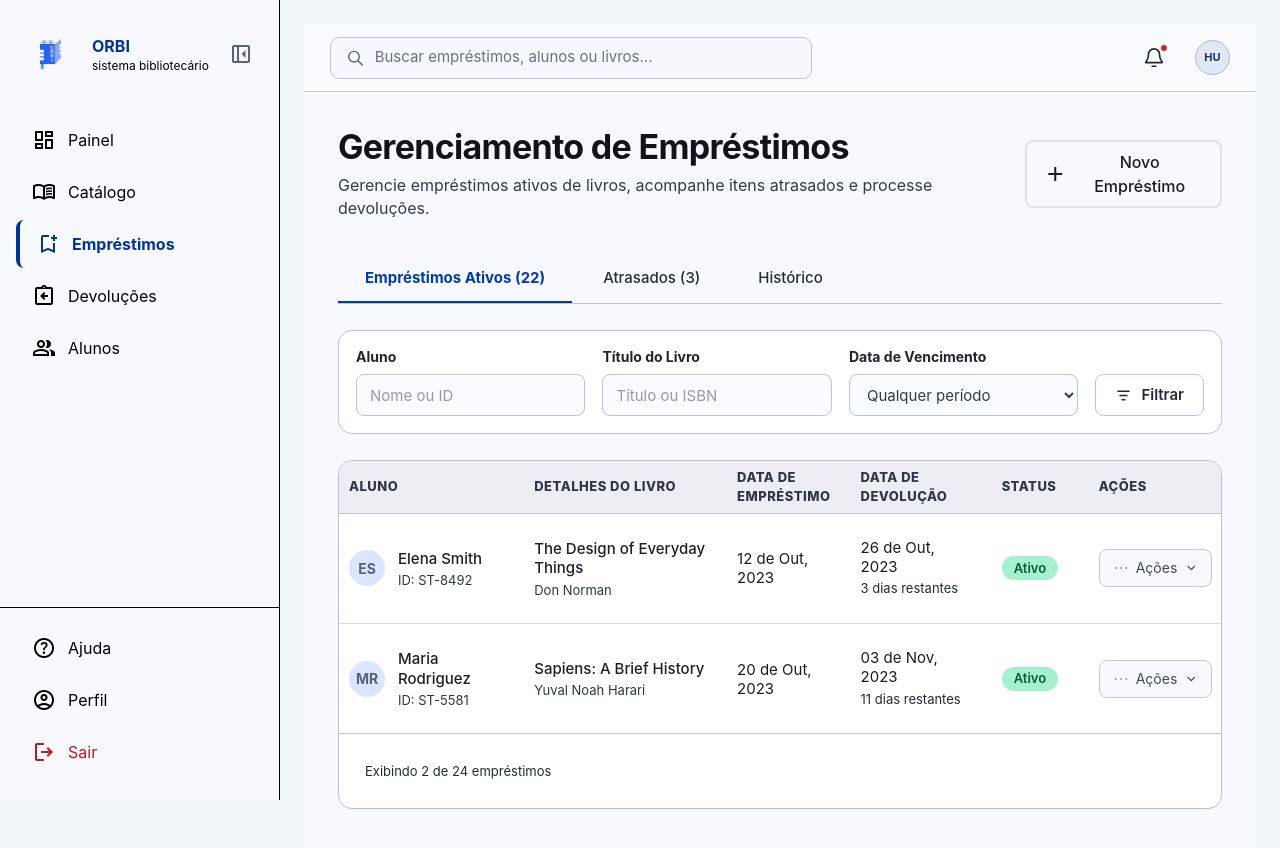
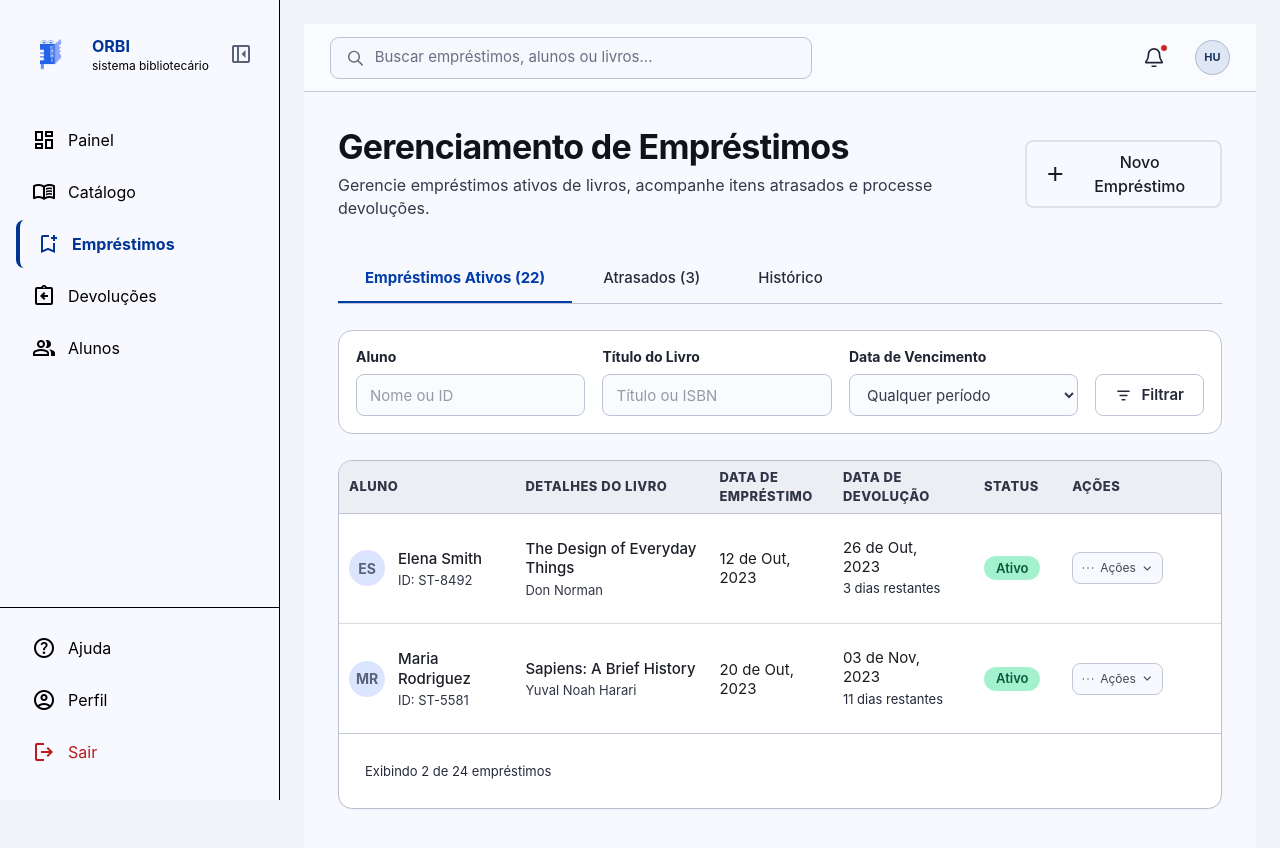
Before and after one commit to RayronVidal/ORBI, a React (Vite) app: page /emprestimos in a window 1280 px wide. Shown: the top 848 px of the page. Built offline with nearby package versions, Linux system fonts and the light colour scheme.

Commit message:
Corrige largura das colunas e responsividade dos cards de empréstimos

```diff
--- a/src/pages/Library/GestaoEmprestimos/Emprestimos.css
+++ b/src/pages/Library/GestaoEmprestimos/Emprestimos.css
@@ -68,7 +68,7 @@
 table { width: 100%; min-width: 900px; border-collapse: collapse; table-layout: fixed; }
 thead { background: #eceef4; }
 th { height: 52px; padding: 0 10px; text-align: left; border-bottom: 1px solid #c0c5d3; color: #303648; font-size: 13px; letter-spacing: .5px; font-weight: 800; }
-th:nth-child(1) { width: 21%; } th:nth-child(2) { width: 23%; } th:nth-child(3) { width: 14%; } th:nth-child(4) { width: 16%; } th:nth-child(5) { width: 11%; } th:nth-child(6) { width: 15%; }
+th:nth-child(1) { width: 20%; } th:nth-child(2) { width: 22%; } th:nth-child(3) { width: 14%; } th:nth-child(4) { width: 16%; } th:nth-child(5) { width: 10%; } th:nth-child(6) { width: 18%; }
 td { height: 110px; padding: 0 10px; border-bottom: 1px solid #d9dce5; vertical-align: middle; font-size: 15px; }
 tbody tr:last-child td { border-bottom: 0; }
 tbody tr.overdue-row { background: #fffafa; }
@@ -122,14 +122,15 @@ tbody tr.overdue-row { background: #fffafa; }
   display: inline-flex;
   align-items: center;
   justify-content: center;
-  gap: 6px;
-  padding: 8px 12px;
+  gap: 4px;
+  max-width: 100%;
+  padding: 6px 7px;
   border: 1px solid var(--color-outline-variant, #bdc3d5);
   border-radius: 8px;
   background: var(--color-surface, #fff);
   color: var(--color-on-surface-variant, #60677a);
-  font-size: 14px;
-  line-height: 20px;
+  font-size: 12px;
+  line-height: 18px;
   white-space: nowrap;
   cursor: pointer;
   transition: background-color .2s, color .2s;
@@ -140,9 +141,8 @@ tbody tr.overdue-row { background: #fffafa; }
   color: var(--color-on-surface, #252a35);
 }
 
-.loan-actions-chevron {
-  font-size: 16px;
-}
+.loan-actions-trigger > svg { width: 16px; height: 16px; flex: 0 0 16px; }
+.loan-actions-chevron { font-size: 15px; }
 
 .loan-actions-dropdown {
   position: absolute;
@@ -214,6 +214,8 @@ tbody tr.overdue-row { background: #fffafa; }
     text-align: left;
     cursor: pointer;
   }
+  .loan-mobile-card-summary .student-cell { flex: 1; min-width: 0; gap: 9px; }
+  .loan-mobile-card-summary .student-cell strong { overflow-wrap: anywhere; }
   .loan-mobile-summary-end {
     display: flex;
     flex-shrink: 0;
@@ -248,7 +250,9 @@ tbody tr.overdue-row { background: #fffafa; }
     font-size: 12px;
   }
   .loan-mobile-dates { display: grid; grid-template-columns: 1fr 1fr; gap: 12px; }
-  .loan-mobile-actions { display: flex; justify-content: flex-end; }
+  .loan-mobile-actions { display: flex; justify-content: flex-end; min-width: 0; }
+  .loan-mobile-actions .loan-actions-menu { max-width: 100%; }
+  .loan-mobile-actions .loan-actions-dropdown { width: min(205px, calc(100vw - 64px)); max-width: calc(100vw - 64px); }
   .loan-danger-text { color: #c52323 !important; }
   .loan-mobile-empty { padding: 24px 12px; color: #697083; text-align: center; }
   .table-footer { height: auto; min-height: 60px; }
```
